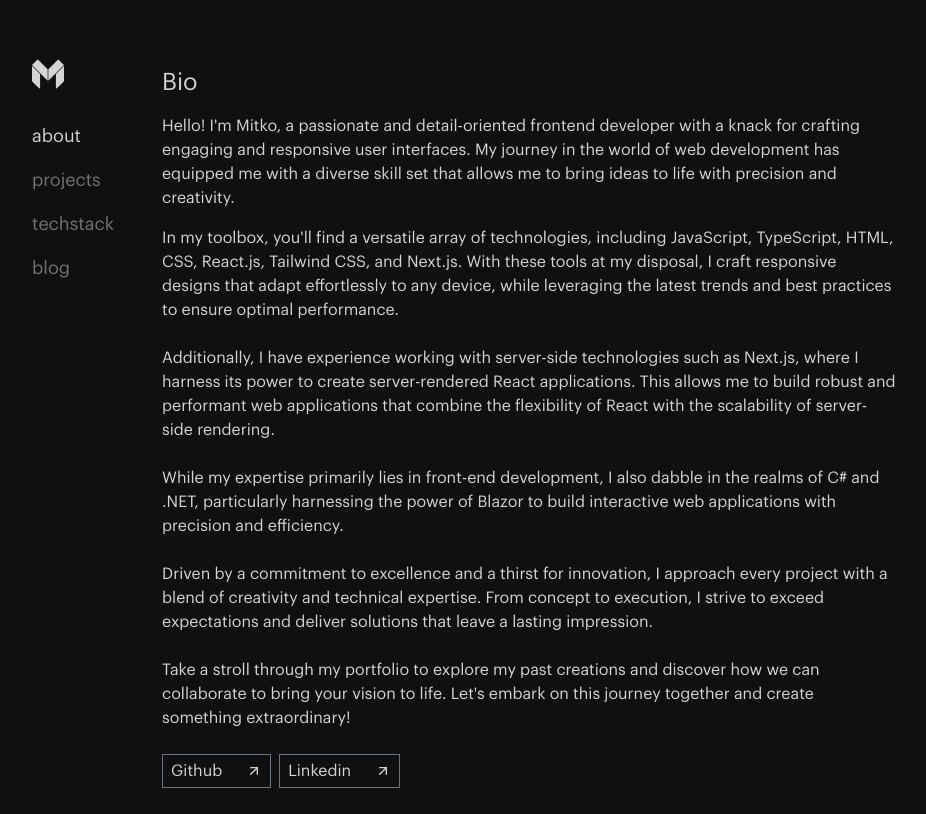
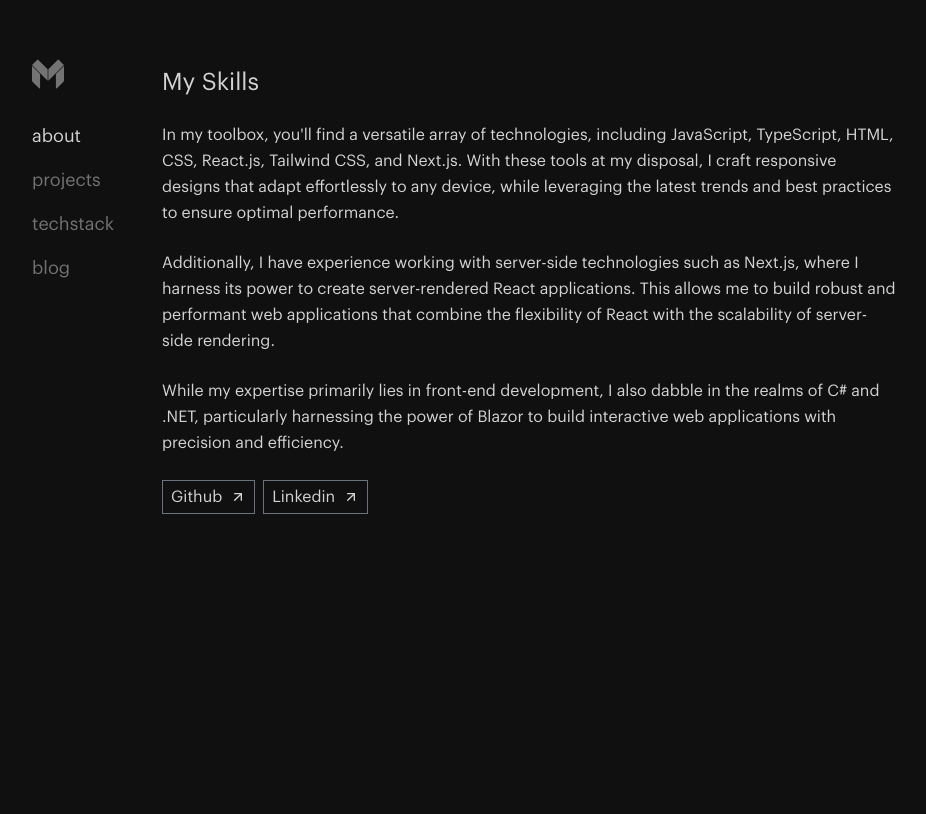
Before and after one commit to devemit/next14-portfolio, a Next.js app: page /about in a window 1280 px wide. Shown: the part 118-932 px from the top of the page, without its empty margins (176-1102 px from the left). After the commit the page ends 800 px from the top, so only its background shows below. Built offline with nearby package versions, Linux system fonts and the light colour scheme.

Commit message:
portfolio changes

```diff
--- a/app/(routes)/about/page.tsx
+++ b/app/(routes)/about/page.tsx
@@ -8,43 +8,26 @@ export const metadata: Metadata = {
 export default function About() {
    return (
       <section className='py-2'>
-         <h1 className='text-[#D4D4D4] text-2xl'>Bio</h1>
-         <p className='my-4 text-[#D4D4D4]'>
-            Hello! I&apos;m Mitko, a passionate and detail-oriented frontend developer with a knack
-            for crafting engaging and responsive user interfaces. My journey in the world of web
-            development has equipped me with a diverse skill set that allows me to bring ideas to
-            life with precision and creativity.
-         </p>
-         <p className=' text-[#D4D4D4]'>
+         <h1 className='text-[#D4D4D4] text-2xl'>My Skills</h1>
+         <br />
+         <p className=' text-[#D4D4D4] leading-relaxed'>
             In my toolbox, you&apos;ll find a versatile array of technologies, including JavaScript,
             TypeScript, HTML, CSS, React.js, Tailwind CSS, and Next.js. With these tools at my
             disposal, I craft responsive designs that adapt effortlessly to any device, while
             leveraging the latest trends and best practices to ensure optimal performance.
          </p>
          <br />
-         <p className=' text-[#D4D4D4]'>
+         <p className=' text-[#D4D4D4] leading-relaxed'>
             Additionally, I have experience working with server-side technologies such as Next.js,
             where I harness its power to create server-rendered React applications. This allows me
             to build robust and performant web applications that combine the flexibility of React
             with the scalability of server-side rendering.
          </p>
          <br />
-         <p className=' text-[#D4D4D4]'>
+         <p className=' text-[#D4D4D4] leading-relaxed'>
             While my expertise primarily lies in front-end development, I also dabble in the realms
             of C# and .NET, particularly harnessing the power of Blazor to build interactive web
             applications with precision and efficiency.
-         </p>
-         <br />
-         <p className=' text-[#D4D4D4]'>
-            Driven by a commitment to excellence and a thirst for innovation, I approach every
-            project with a blend of creativity and technical expertise. From concept to execution, I
-            strive to exceed expectations and deliver solutions that leave a lasting impression.
-         </p>
-         <br />
-         <p className=' text-[#D4D4D4]'>
-            Take a stroll through my portfolio to explore my past creations and discover how we can
-            collaborate to bring your vision to life. Let&apos;s embark on this journey together and
-            create something extraordinary!
          </p>
          <br />
          <div className='flex gap-2'>
--- a/app/(routes)/blog/page.tsx
+++ b/app/(routes)/blog/page.tsx
@@ -4,7 +4,7 @@ import { FiArrowUpRight } from 'react-icons/fi';
 import { Metadata } from 'next';
 
 export const metadata: Metadata = {
-   title: 'Blog ',
+   title: 'Blog',
    description: 'Generated by create next app',
 };
 
--- a/app/(routes)/techstack/page.tsx
+++ b/app/(routes)/techstack/page.tsx
@@ -12,7 +12,7 @@ export default function TechStack() {
    return (
       <section className='flex flex-col gap-4 py-2'>
          <h1 className='text-2xl text-[#D4D4D4]'>Tech Stack</h1>
-         <p className='max-w-sm md:max-w-md text-md text-[#D4D4D4]'>
+         <p className='max-w-sm md:max-w-md text-md text-[#D4D4D4] leading-relaxed'>
             Here is my favourite Tech Stack, languages and frameworks that i use every day in most
             of my projects.
          </p>
--- a/app/layout.tsx
+++ b/app/layout.tsx
@@ -16,7 +16,7 @@ const graphik = localFont({
 });
 
 export const metadata: Metadata = {
-   title: 'Mitko',
+   title: 'Mitko | Developer, Designer, Creator',
    description: 'Portfolio Application',
 };
 
--- a/app/page.tsx
+++ b/app/page.tsx
@@ -1,5 +1,5 @@
 import { Metadata } from 'next';
-import { greet, about, info } from '../utils/info';
+import { greet, about } from '../utils/info';
 import Link from 'next/link';
 
 import { AiFillGithub, AiFillLinkedin } from 'react-icons/ai';
@@ -7,7 +7,7 @@ import { AiFillGithub, AiFillLinkedin } from 'react-icons/ai';
 import { ContactForm } from '@/components/contact-form';
 
 export const metadata: Metadata = {
-   title: 'Mitko',
+   title: 'Mitko | Developer, Designer, Creator',
    description: 'Generated by create next app',
 };
 
@@ -15,20 +15,19 @@ export default function Home() {
    return (
       <main className='py-2'>
          <h1 className='text-[#D4D4D4] text-2xl font-bold'>{greet}</h1>
-         <p className='text-[#D4D4D4] my-6 text-base'>{info()}</p>
-         <p className='text-[#D4D4D4] my-4 text-base max-w-lg'>{about()}</p>
+         <p className='text-[#D4D4D4] my-4 text-base max-w-lg leading-relaxed'>{about()}</p>
          <div className='mt-6 justify-between flex'>
             <div className='flex gap-2'>
                <Link href='https://github.com/devemit' target='_blank'>
                   <AiFillGithub
                      size={22}
-                     className='text-[#A3A3A3] my-2 cursor-pointer hover:text-[#D4D4D4]'
+                     className='text-[#A3A3A3] my-2 cursor-pointer hover:text-[#333333]'
                   />
                </Link>
                <Link href='https://www.linkedin.com/in/mitko-iliev/' target='_blank'>
                   <AiFillLinkedin
                      size={22}
-                     className='text-[#A3A3A3] my-2 cursor-pointer hover:text-[#D4D4D4]'
+                     className='text-[#A3A3A3] my-2 cursor-pointer hover:text-[#0A66C2]'
                   />
                </Link>
             </div>
--- a/components/button.tsx
+++ b/components/button.tsx
@@ -11,7 +11,7 @@ export default function Button({ to, children }: ButtonProps) {
       <Link
          target='_blank'
          href={to}
-         className={`flex gap-6 items-center text-[#D4D4D4] border-gray-500 border hover:bg-[#737373] py-1 px-2  hover:-translate-y-1 transition ease-in-out`}
+         className={`flex gap-2 items-center whitespace-nowrap text-[#D4D4D4] border-gray-500 border hover:bg-[#737373] py-1 px-2  hover:-translate-y-1 transition ease-in-out`}
       >
          {children}
          <FiArrowUpRight />
--- a/components/contact-form.tsx
+++ b/components/contact-form.tsx
@@ -90,7 +90,7 @@ export const ContactForm = () => {
             onClick={() => setIsModalOpen(true)}
          />
          {isModalOpen && (
-            <div className='fixed inset-0 bg-black bg-opacity-50 flex justify-center items-center z-50'>
+            <div className='fixed inset-0 bg-black bg-opacity-50 flex justify-center items-center z-50 p-6'>
                <div
                   onKeyDown={(e) => {
                      if (e.key === 'Escape') {
--- a/components/navbar.tsx
+++ b/components/navbar.tsx
@@ -11,7 +11,12 @@ export default function Navbar() {
    return (
       <nav>
          <Link href='/'>
-            <SiMonzo className='text-[#D4D4D4]' size={32} />
+            <SiMonzo
+               className={`${
+                  pathname === '/' && 'text-[#D4D4D4]'
+               } text-[#737373] text-lg hover:text-[#D4D4D4] transition delay-75 duration-75 ease-in-out`}
+               size={32}
+            />
          </Link>
          <ul className='flex gap-4 py-4 md:flex-col md:mt-4'>
             {pages.map((page) => (
```
Also changed, not shown: utils/info.tsx (+10 -5 lines), utils/routes.ts (+4 -4 lines).
